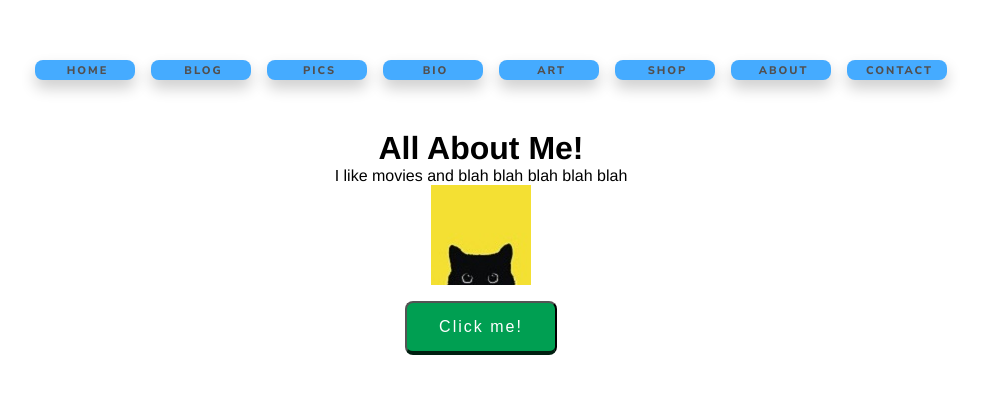
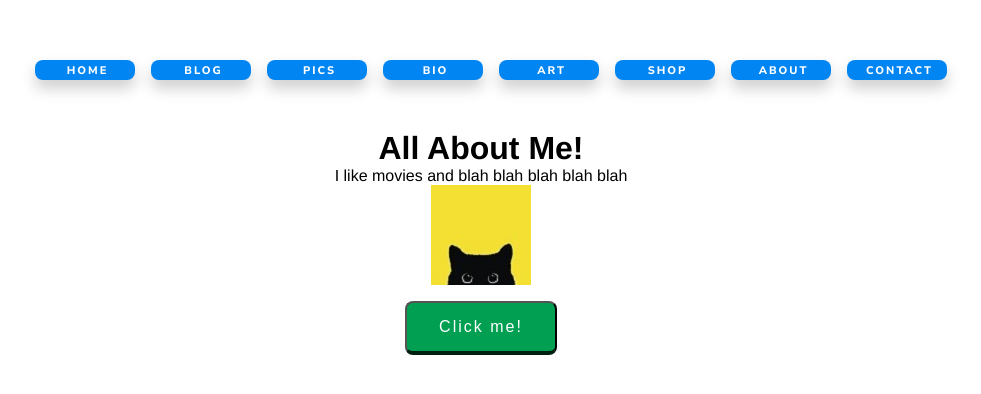
Before and after one commit to maximmorenko/react-components, a React (Create React App) app: page / in a window 1280 px wide. Shown: the top 394 px of the page, without its empty margins (159-1140 px from the left). Built offline with nearby package versions, Linux system fonts and the light colour scheme.

Commit message:
fixed alert nav

```diff
--- a/src/components/NavBar.jsx
+++ b/src/components/NavBar.jsx
@@ -1,15 +1,21 @@
 import React from 'react';
 
-function NavBar(props) {
+function NavBar() {
+
+  function handleClick(item) {
+    alert(`The ${item} page is underway, please try again later!`);
+  }
+
   const pages = ['home', 'blog', 'pics', 'bio', 'art', 'shop', 'about', 'contact'];
+
   const navLinks = pages.map(page => {
     if(page==='about') return (
-        <a href={'https://github.com/maximmorenko/react-components'} key={page} onClick={props.handleClick}>
+      <a href={'https://github.com/maximmorenko/react-components'} key={page} onClick={()=>handleClick(page)}>
       &nbsp;{page}
       </a>
     )
     return (
-        <a href={'/' + page} key={page} onClick={props.handleClick}>
+      <a href={'/' + page} key={page} onClick={()=>handleClick(page)}>
       &nbsp;{page}
       </a>
     )
@@ -17,4 +23,5 @@ function NavBar(props) {
 
   return <nav>{navLinks}</nav>;
 }
+
 export default NavBar;
--- a/src/style/App.css
+++ b/src/style/App.css
@@ -88,9 +88,9 @@ html, body {
     text-align: center;
     letter-spacing: 2px;
     font-weight: 800;
-    color: #524f4e;
+    color: #ffffff;
 
-    background: rgb(69, 171, 255);
+    background: rgb(0, 133, 242);
     box-shadow: 0 8px 15px rgba(0, 0, 0, 20%);
     transition: .3s;
 
@@ -101,8 +101,11 @@ html, body {
 
 	a:hover {
 		background-color: #9ef1c9;
+		color: #0036ca;
+		font-size: 15px;
 		border: none;
 		padding: 1.5em;
+		border-radius: 50%;
 	}
 
 	.container {
```
Lines whose indentation alone changed are shown as unchanged.
